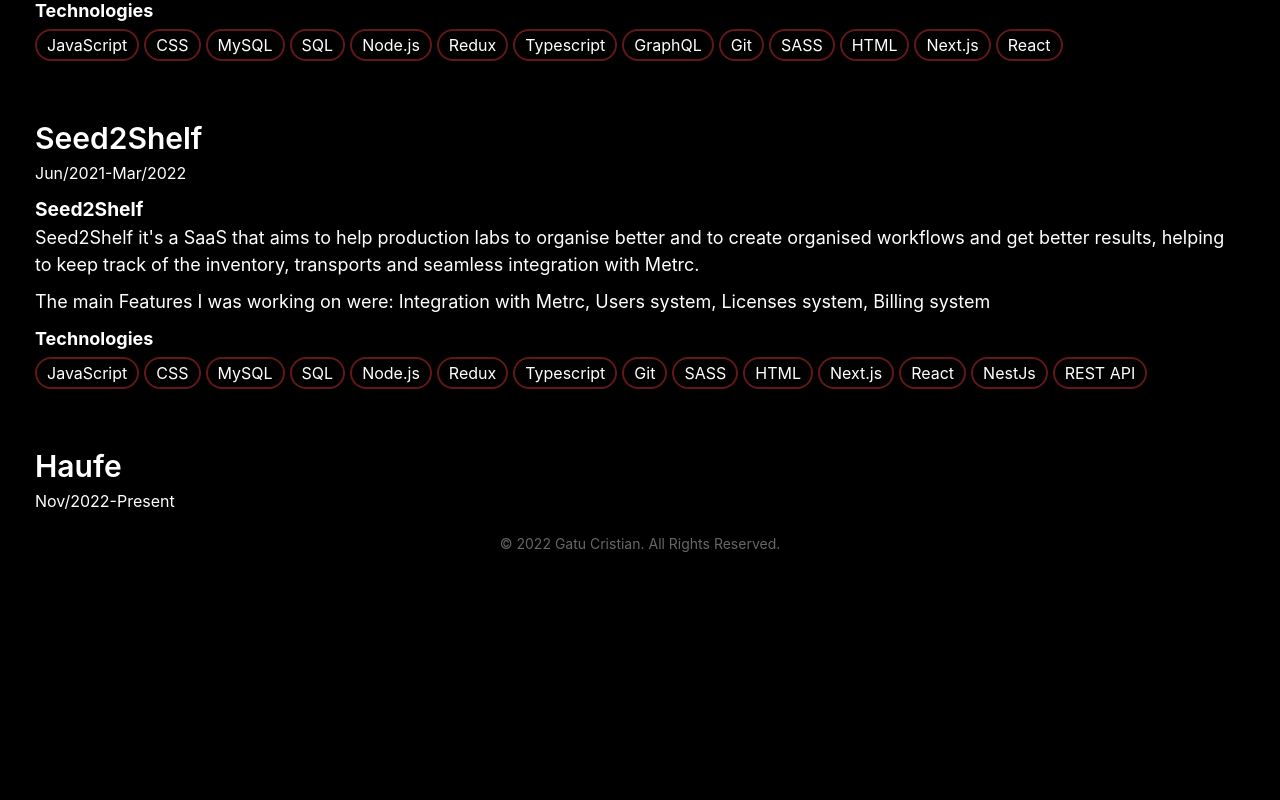
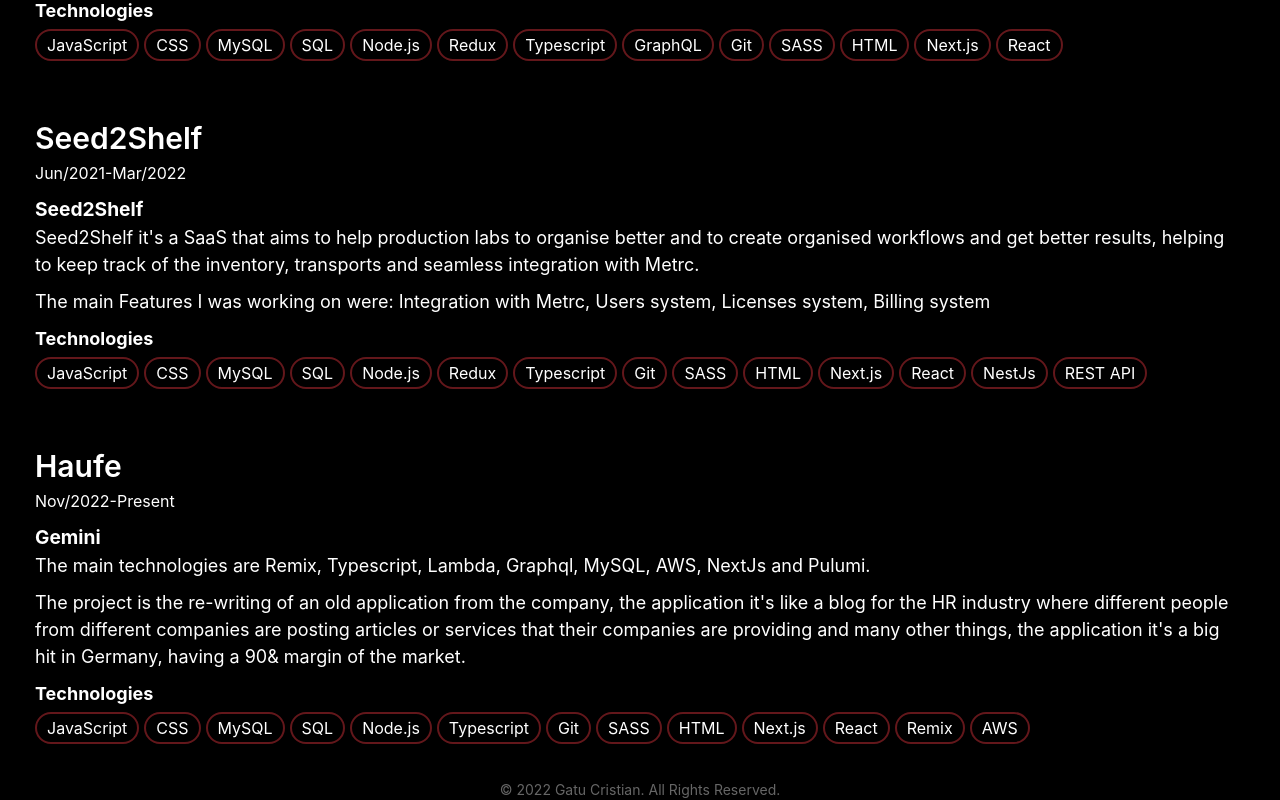
Before and after one commit to SirCQQ/homepage, a Next.js app: page /work in a window 1280 px wide. Shown: the part 1300-2100 px from the top of the page. Before the commit the page ends 1854 px from the top, so only its background shows below. Built offline with nearby package versions, Linux system fonts and the light colour scheme.

Commit message:
Adding last work need inprovement

```diff
--- a/components/pages/work.tsx
+++ b/components/pages/work.tsx
@@ -201,6 +201,9 @@
           <ExperienceCompanyName>Haufe</ExperienceCompanyName>
           <ExperienceCompanyStay startDate={new Date(2022, 10)} current />
         </ExperienceHeader>
+        <ExperienceBody>
+          <Project {...projects['gemini']} />
+        </ExperienceBody>
       </CompanyExperience>
     </Page>
   );
```
